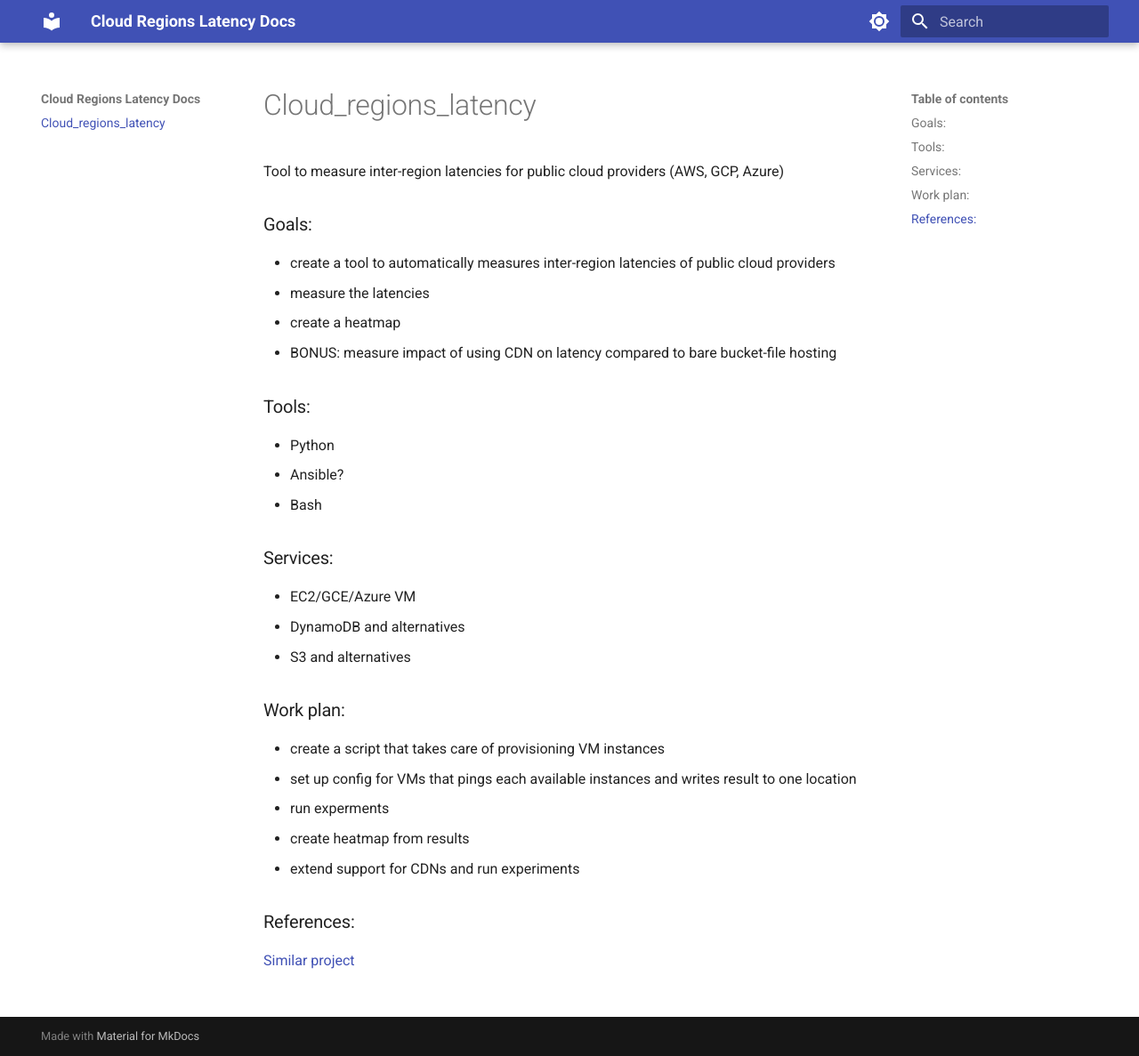
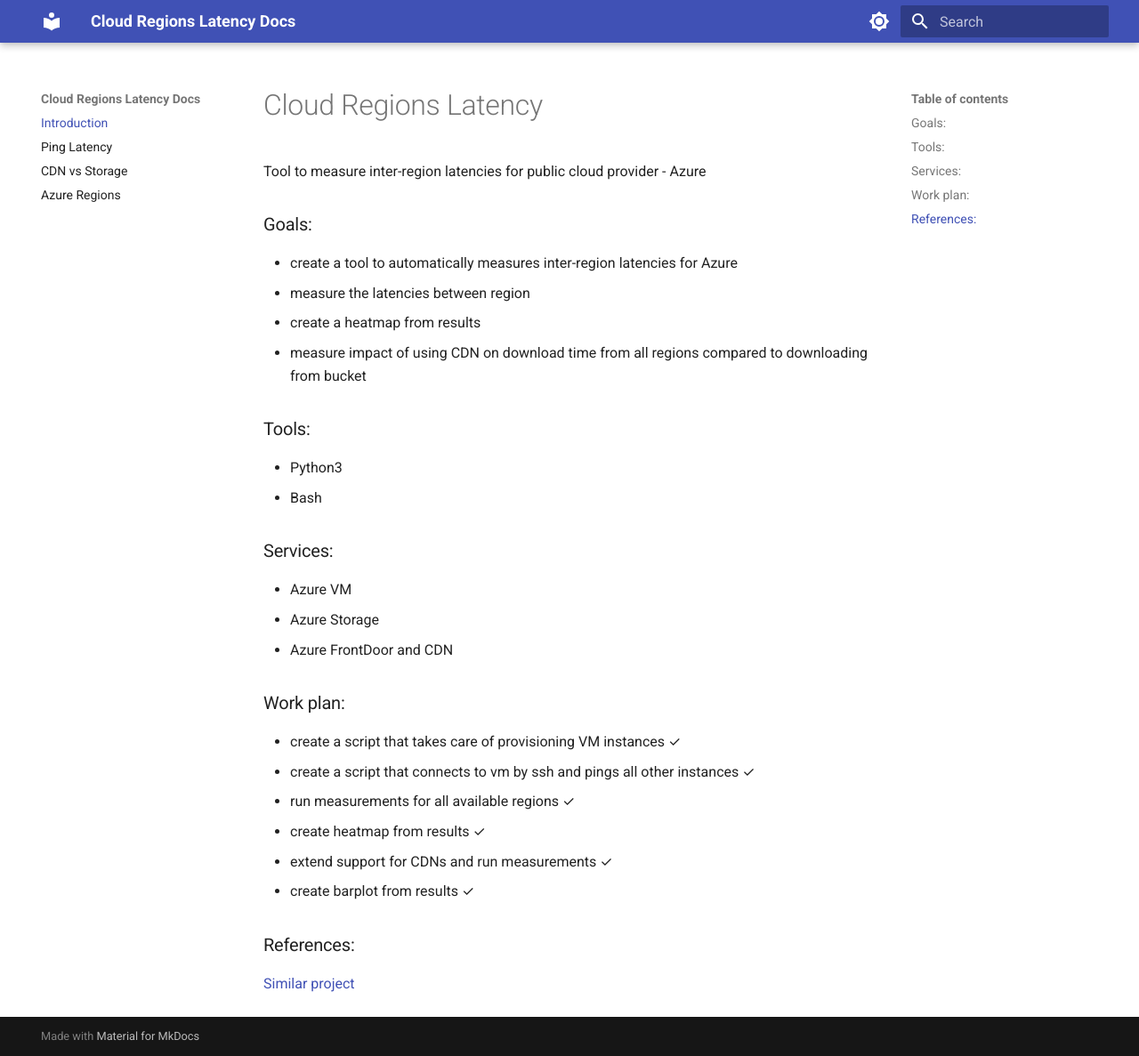
Before and after one commit to piotrkica/Cloud_regions_latency, an MkDocs documentation site: the page built from docs/index.md, in a window 1280 px wide and 1187 px high. Shown: the whole window at 89% size. Built offline with MkDocs 1.6.1 and Material for MkDocs 9.7.7, drawn with Linux system fonts in a browser that asks for light colours.

Commit message:
update documentation

```diff
--- a/docs/index.md
+++ b/docs/index.md
@@ -1,28 +1,28 @@
-# Cloud_regions_latency
-Tool to measure inter-region latencies for public cloud providers (AWS, GCP, Azure)
+# Cloud Regions Latency
+Tool to measure inter-region latencies for public cloud provider - Azure
 
 ### Goals:
-- create a tool to automatically measures inter-region latencies of public cloud providers
-- measure the latencies
-- create a heatmap
-- BONUS: measure impact of using CDN on latency compared to bare bucket-file hosting
+- create a tool to automatically measures inter-region latencies for Azure
+- measure the latencies between region
+- create a heatmap from results
+- measure impact of using CDN on download time from all regions compared to downloading from bucket
 
 ### Tools:
-- Python
-- Ansible?
+- Python3
 - Bash
 
 ### Services:
-- EC2/GCE/Azure VM
-- DynamoDB and alternatives
-- S3 and alternatives
+- Azure VM
+- Azure Storage
+- Azure FrontDoor and CDN
 
 ### Work plan:
-- create a script that takes care of provisioning VM instances
-- set up config for VMs that pings each available instances and writes result to one location
-- run experments
-- create heatmap from results
-- extend support for CDNs and run experiments
+- create a script that takes care of provisioning VM instances ✓
+- create a script that connects to vm by ssh and pings all other instances ✓
+- run measurements for all available regions ✓
+- create heatmap from results ✓
+- extend support for CDNs and run measurements ✓
+- create barplot from results ✓
 
 ### References:
 [Similar project](https://medium.com/@sachinkagarwal/public-cloud-inter-region-network-latency-as-heat-maps-134e22a5ff19)
--- a/mkdocs.yml
+++ b/mkdocs.yml
@@ -17,3 +17,9 @@
       toggle:
         icon: material/brightness-4
         name: Switch to light mode
+
+nav:
+  - Introduction: 'index.md'
+  - Ping Latency: 'ping_latency.md'
+  - CDN vs Storage: 'cdn_vs_storage.md'
+  - Azure Regions: 'azure_regions.md'
```
Also changed, not shown: docs/azure_regions.md (added, +30 -0 lines), docs/cdn_vs_storage.md (added, +9 -0 lines), docs/ping_latency.md (added, +1 -0 lines), docs/ping_results.png (added), docs/storage_vs_cdn.png (added).
